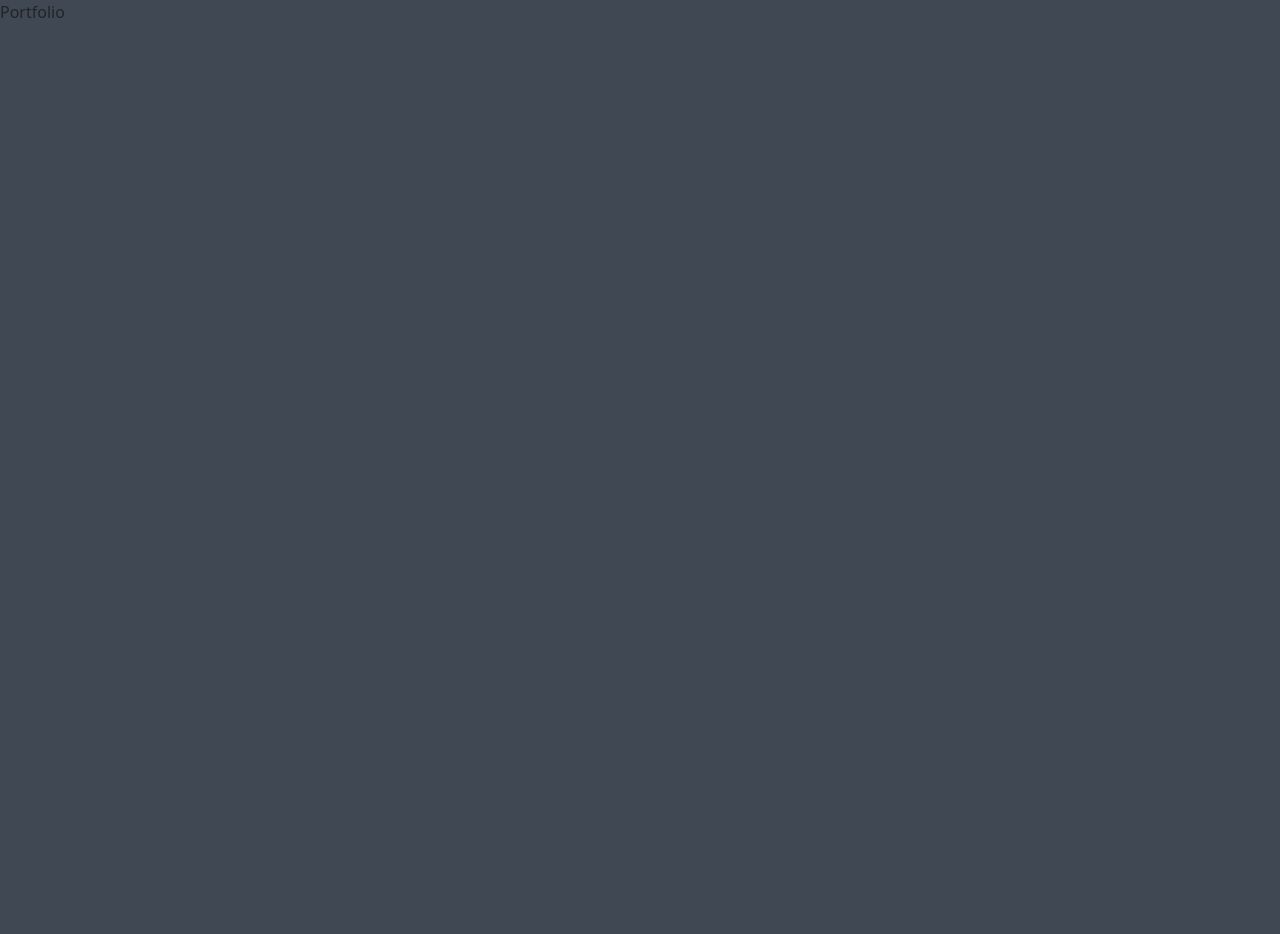
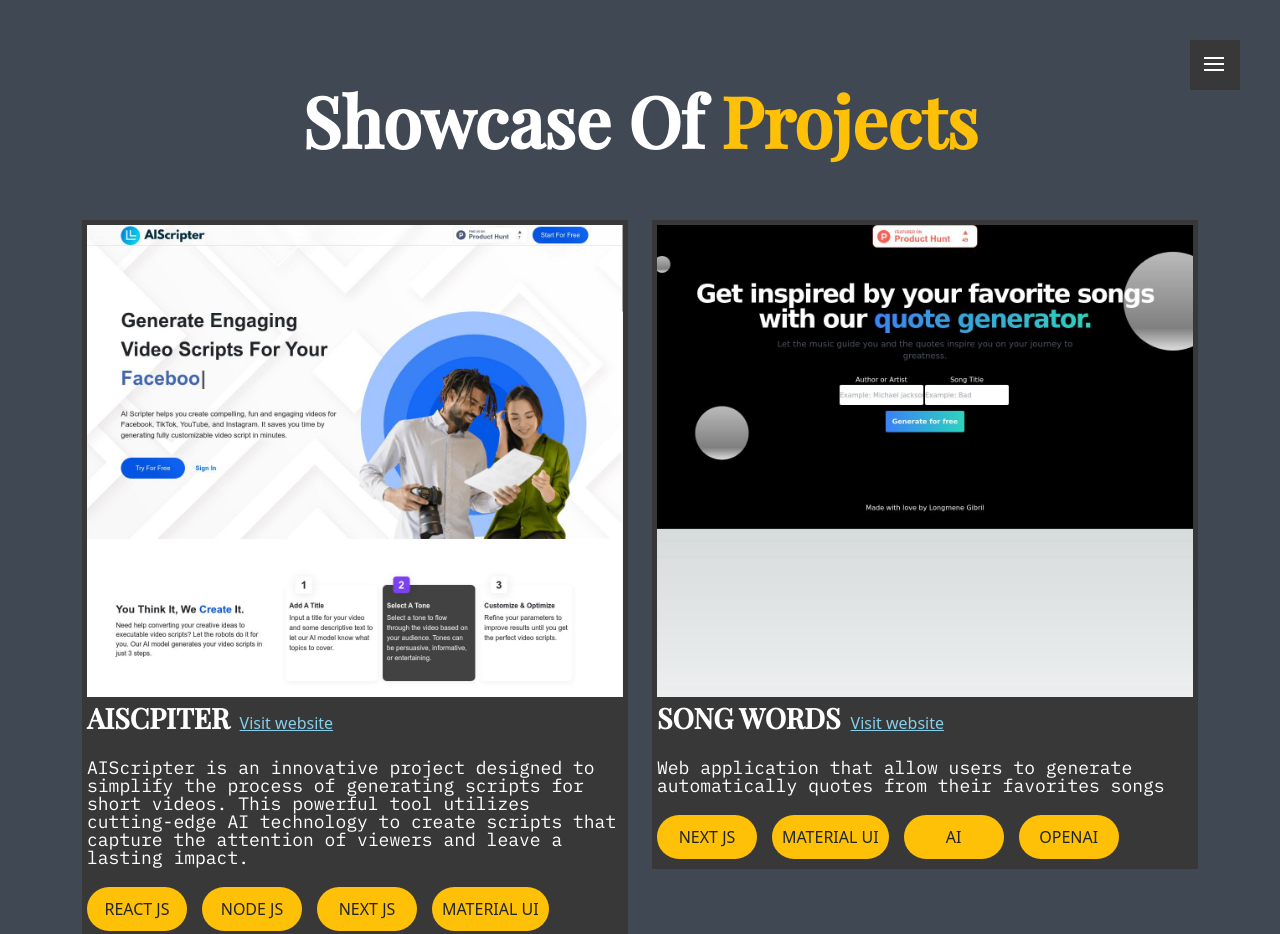
Before and after one commit to longmenegib/longmene, a React (Create React App) app: page /portfolio in a window 1280 px wide. Shown: the top 934 px of the page. Before the commit the page ends 800 px from the top, so only its background shows below. Built offline with nearby package versions, Linux system fonts and the light colour scheme.

Commit message:
add headrers

```diff
--- a/src/App.css
+++ b/src/App.css
@@ -518,3 +518,67 @@
     color: #fff;
     margin-bottom: 20px;
 }
+
+.MuiImageListItemBar-title{
+    font-family: "Playfair Display", serif;
+    font-size: 40px;
+    word-spacing: 0px;
+    line-height: 40px;
+    font-style: normal;
+    font-variant: normal;
+    font-weight: 700;
+    letter-spacing: normal;
+    color: #fff;
+}
+
+.project{
+    background-color: #383838;
+    min-height: 300px;
+    padding-bottom: 20px;
+    padding: 5px;
+}
+
+.project-title{
+    font-family: "Playfair Display", serif;
+    font-size: 28px;
+    font-style: normal;
+    font-variant: normal;
+    font-weight: 700;
+    letter-spacing: normal;
+    color: #fff;
+    margin: 20px 0px;
+    padding-top: 50px;
+}
+
+.project-desc{
+    font-family: 'IBM Plex Mono', monospace;
+    font-size: 18px;
+    font-style: normal;
+    font-variant: normal;
+    font-weight: 500;
+    letter-spacing: normal;
+    line-height: 18px;
+    color: #fff;
+    margin: 20px 0px;
+}
+
+.project-skills .skill{
+    background-color: #ffc107;
+    border-radius: 50px;
+    padding: 10px;
+    margin-right: 15px;
+    min-width: 100px;
+    text-align: center;
+    margin-bottom: 5px;
+}
+
+.project-skills .rowws{
+    flex-wrap: wrap;
+}
+
+.project-type{
+    color: skyblue;
+    margin-left: 10px;
+    text-decoration: underline;
+    cursor: pointer;
+}
--- a/src/Pages/Portfolio.js
+++ b/src/Pages/Portfolio.js
@@ -1,7 +1,64 @@
+import { Email, Facebook, LinkedIn, LocationCity, Phone, Twitter, WhatsApp } from '@mui/icons-material'
+import { Divider } from '@mui/material'
 import React from 'react'
+import { Button } from 'react-bootstrap'
+import MenuCustom from '../components/menu'
+import aiscripter from '../assets/aiscripter.jpg'
+import songwords from '../assets/songwords.jpg';
 
 export default function Portfolio() {
   return (
-    <div>Portfolio</div>
+    <div className='base'>
+      <span className='title'>Showcase of <span className='name'>Projects</span></span>
+      <div className='container'>
+        <div className='row'>
+          {itemData.map((item) => {
+            return (
+              <div className='col-12 col-lg-6'>
+                <div className='project'>
+                  <div><img width={'100%'} src={item.img} /></div>
+                  <div>
+                    <span className='project-title'>{item.title}</span>
+                    <span className='project-type'>Visit website</span>
+                    <div className='project-desc'>{item.description}</div>
+                    <div className='project-skills'>
+                      <div className='d-flex rowws'>
+                        {item.skills.map((sk) => {
+                          return (
+                            <span key={sk} className='skill'>{sk}</span>
+                          )
+                        })}
+                      </div>
+                    </div>
+                  </div>
+                </div>
+              </div>
+            )
+          })}
+        </div>
+      </div>
+      <MenuCustom />
+    </div>
   )
 }
+
+
+
+const itemData = [
+  {
+    img: aiscripter,
+    title: 'AISCPITER',
+    description: `AIScripter is an innovative project designed to simplify the process
+    of generating scripts for short videos. This powerful tool utilizes
+    cutting-edge AI technology to create scripts that capture the attention
+    of viewers and leave a lasting impact.`,
+    skills: ['REACT JS', 'NODE JS', 'NEXT JS', 'MATERIAL UI', 'AI', 'OPENAI']
+  },
+  {
+    img: songwords,
+    title: 'SONG WORDS',
+    description: `Web application that allow users to generate
+    automatically quotes from their favorites songs`,
+    skills: ['NEXT JS', 'MATERIAL UI', 'AI', 'OPENAI']
+  },
+];
--- a/src/components/menu.js
+++ b/src/components/menu.js
@@ -22,7 +22,7 @@
                         zIndex: 1,
                         right: 40,
                         top: 40,
-                        height: 237,
+                        height: 207,
                         width: 200,
                         opacity: !isOpen ? "0" : "1",
                         transition: "all .2s ease-in-out",
@@ -46,14 +46,14 @@
                                 <ListItemText>ABOUT</ListItemText>
                             </NavLink>
                         </MenuItem>
-                        {/* <MenuItem className='menuitem' style={{height: 49}}>
+                        <MenuItem className='menuitem' style={{height: 49}}>
                             <NavLink className={(navData) => (navData.isActive ?  'menuitem d-flex w-100 h-100 align-items-center justify-content-center active' : 'menuitem d-flex w-100 h-100 align-items-center justify-content-center')} to="/portfolio">
                                 <ListItemIcon>
                                     <AssignmentTurnedIn fontSize="medium" sx={{color: location.pathname ==='/portfolio' ? '#ffc107' : '#fff'}} />
                                 </ListItemIcon>
                                 <ListItemText>PORTFOLIO</ListItemText>
                             </NavLink>
-                        </MenuItem> */}
+                        </MenuItem>
                         <MenuItem className='menuitem' style={{height: 49}}>
                             <NavLink className={(navData) => (navData.isActive ?  'menuitem d-flex w-100 h-100 align-items-center justify-content-center active' : 'menuitem d-flex w-100 h-100 align-items-center justify-content-center')} to="/contact">
                                 <ListItemIcon>
@@ -62,14 +62,14 @@
                                 <ListItemText>CONTACT</ListItemText>
                             </NavLink>
                         </MenuItem>
-                        <MenuItem className='menuitem' style={{height: 49}}>
+                        {/* <MenuItem className='menuitem' style={{height: 49}}>
                             <NavLink className={(navData) => (navData.isActive ?  'menuitem d-flex w-100 h-100 align-items-center justify-content-center active' : 'menuitem d-flex w-100 h-100 align-items-center justify-content-center')} to="/blog">
                                 <ListItemIcon>
                                     <Article fontSize="medium" sx={{color: location.pathname ==='/blog' ? '#ffc107' : '#fff'}} />
                                 </ListItemIcon>
                                 <ListItemText>BLOG</ListItemText>
                             </NavLink>
-                        </MenuItem>
+                        </MenuItem> */}
                     </MenuList>
                 </div>
             </div>
```
Also changed, not shown: src/assets/aiscripter.jpg (added), src/assets/songwords.jpg (added).
